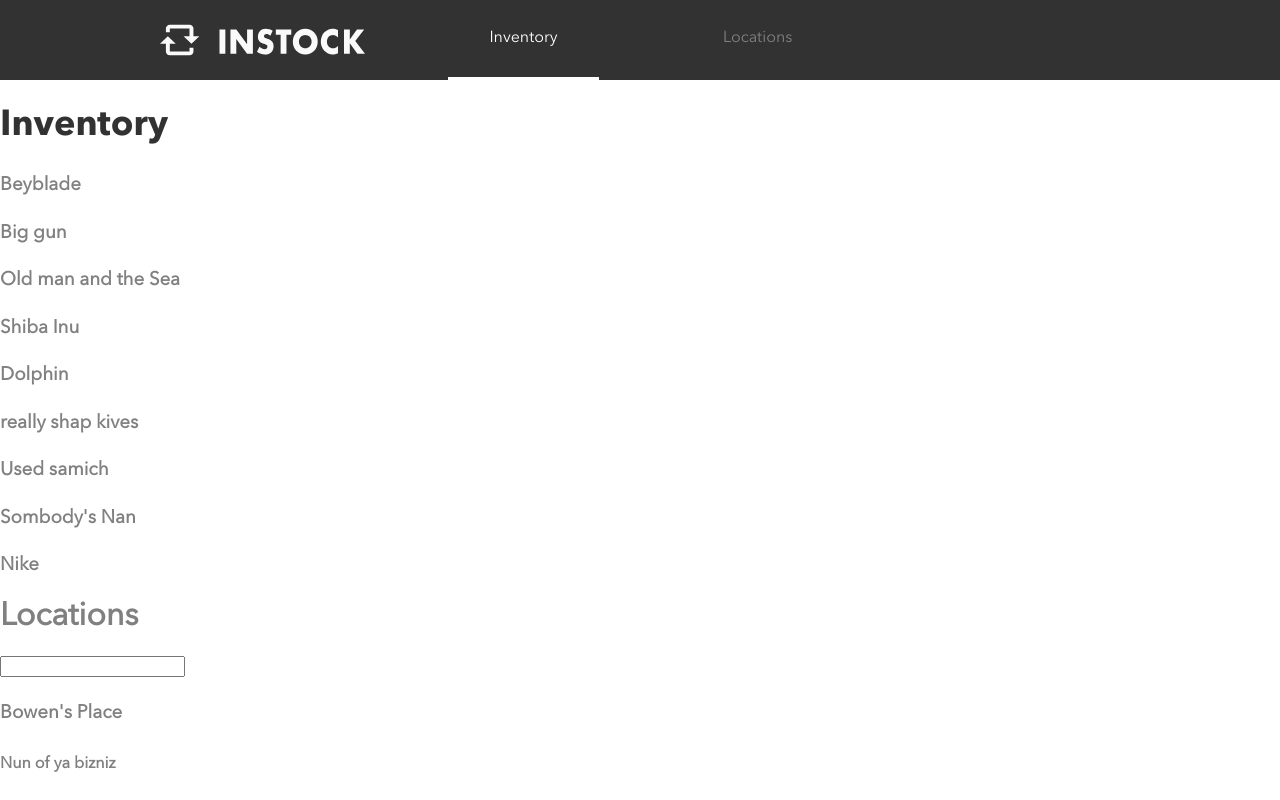
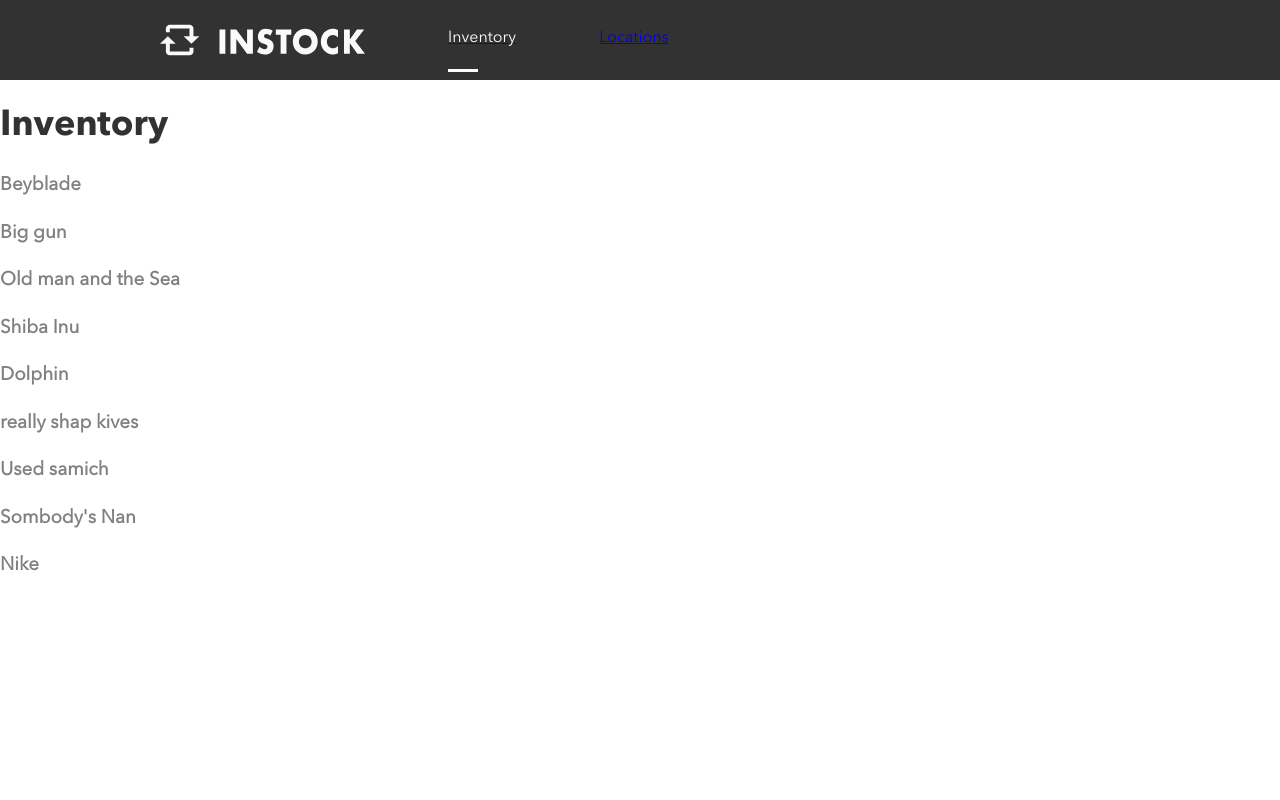
Before and after one commit to Jennormous/InStock, a React (Create React App) app in the folder client/: page / in a window 1280 px wide. Built offline with nearby package versions, Linux system fonts and the light colour scheme.

Commit message:
added routing for the main page and locations page

```diff
--- a/client/package.json
+++ b/client/package.json
@@ -6,6 +6,7 @@
     "axios": "^0.19.0",
     "react": "^16.12.0",
     "react-dom": "^16.12.0",
+    "react-router-dom": "^5.1.2",
     "react-scripts": "3.2.0",
     "react-switch": "^5.0.1"
   },
--- a/client/src/App.js
+++ b/client/src/App.js
@@ -3,6 +3,7 @@ import "./styles/main.css";
 import Header from "./components/Header";
 import Inventory from "./components/Inventory";
 import Locations from "./components/Locations";
+import { Route, Switch } from "react-router-dom";
 
 export default class App extends Component {
   constructor(props) {
@@ -146,8 +147,18 @@ export default class App extends Component {
     return (
       <div>
         <Header />
-        <Inventory warehouses={this.state.warehouses} />
-        <Locations locations={this.state.locations} />
+        <Switch>
+          <Route
+            path="/"
+            exact
+            render={props => <Inventory warehouses={this.state.warehouses} />}
+          />
+
+          <Route
+            path="/locations"
+            render={props => <Locations locations={this.state.locations} />}
+          />
+        </Switch>
       </div>
     );
   }
--- a/client/src/components/Header.js
+++ b/client/src/components/Header.js
@@ -1,4 +1,5 @@
 import React, { Component } from "react";
+import { Link } from "react-router-dom";
 import logo from "../assets/Logo/Logo-instock.svg";
 
 export default class Header extends Component {
@@ -7,8 +8,12 @@ export default class Header extends Component {
       <header className="header header__wrapper">
         <img className="header__img" src={logo} alt="logo" />
         <ul className="header__list">
-          <li className="header__list--item active">Inventory</li>
-          <li className="header__list--item">Locations</li>
+          <Link to="/">
+            <li className="header__list--item active">Inventory</li>{" "}
+          </Link>
+          <Link to="/locations">
+            <li className="header__list--item">Locations</li>
+          </Link>
         </ul>
       </header>
     );
--- a/client/src/index.js
+++ b/client/src/index.js
@@ -1,9 +1,15 @@
-import React from 'react';
-import ReactDOM from 'react-dom';
-import App from './App';
-import * as serviceWorker from './serviceWorker';
+import React from "react";
+import ReactDOM from "react-dom";
+import { BrowserRouter } from "react-router-dom";
+import App from "./App";
+import * as serviceWorker from "./serviceWorker";
 
-ReactDOM.render(<App />, document.getElementById('root'));
+ReactDOM.render(
+  <BrowserRouter>
+    <App />
+  </BrowserRouter>,
+  document.getElementById("root")
+);
 
 // If you want your app to work offline and load faster, you can change
 // unregister() to register() below. Note this comes with some pitfalls.
```
Also changed, not shown: 1 other file (tests, documents, lock files or other folders).
